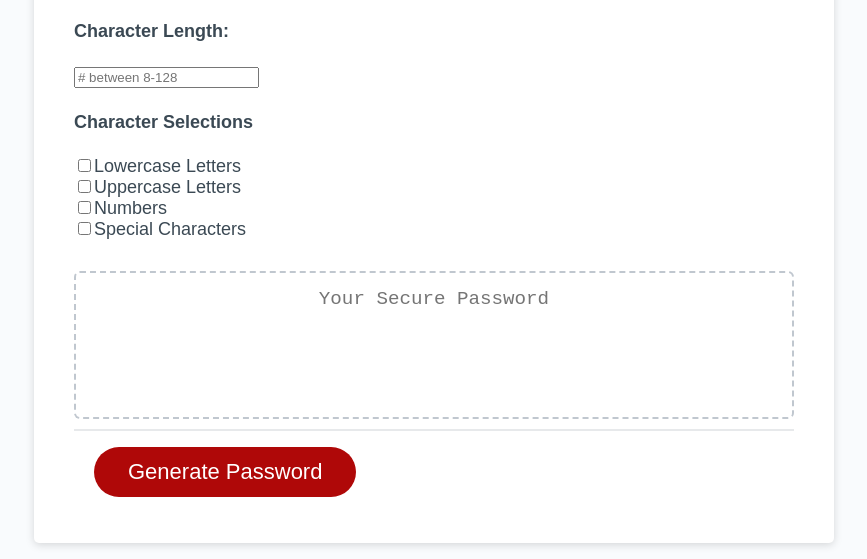
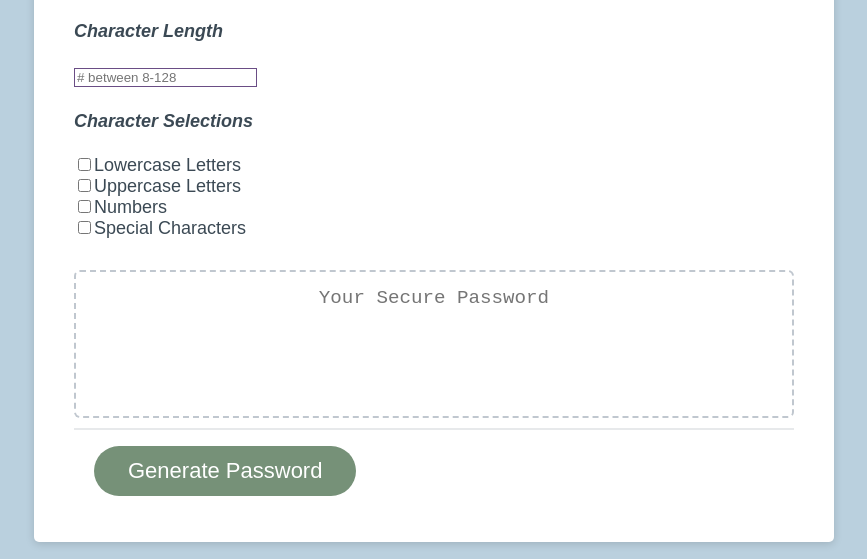
Before and after one commit to OliviaL18/Unit-03-JavaScript, a plain HTML site: page index.html in a window 1280 px wide. Shown: the part 241-800 px from the top of the page, without its empty margins (206-1073 px from the left). Drawn offline with Linux system fonts and the light colour scheme.

Commit message:
formatting

```diff
--- a/index.html
+++ b/index.html
@@ -18,9 +18,9 @@
 					<h2>Generate a Password</h2>
 				</div>
 				<div class="card-body">
-					<h4>Character Length: </h4>
+					<h4><i>Character Length</i></h4>
 					<input placeholder="# between 8-128" id="length" />
-					<br><h4>Character Selections</h4>
+					<br><h4><i>Character Selections</i></h4>
 					<input type="checkbox" id="includeLower">Lowercase Letters<br>
 					<input type="checkbox" id="includeUpper">Uppercase Letters<br>
 					<input type="checkbox" id="incluedNumber">Numbers<br>
--- a/style.css
+++ b/style.css
@@ -14,7 +14,7 @@ body,
 
 body {
   font-family: sans-serif;
-  background-color: #f9fbfd;
+  background-color: #bad0de;
 }
 
 .wrapper {
@@ -50,6 +50,10 @@ header {
   height: 2px;
 }
 
+#length{
+  border: 1px solid #6a4d85;
+}
+
 .card-body {
   min-height: 100px;
 }
@@ -70,7 +74,7 @@ header {
 
 .btn {
   border: none;
-  background-color: hsl(360, 91%, 36%);
+  background-color:#769178;
   border-radius: 25px;
   box-shadow: rgba(0, 0, 0, 0.1) 0px 1px 6px 0px rgba(0, 0, 0, 0.2) 0px 1px 1px
     0px;
```
